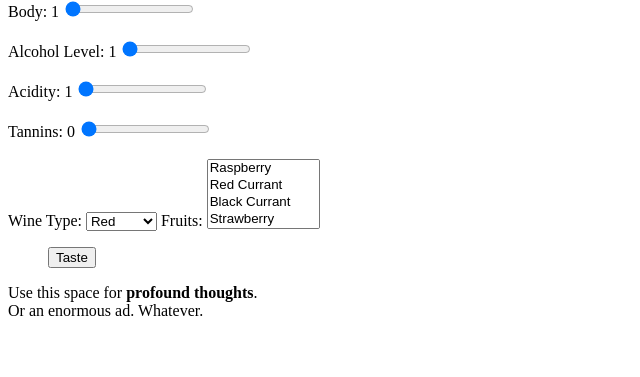
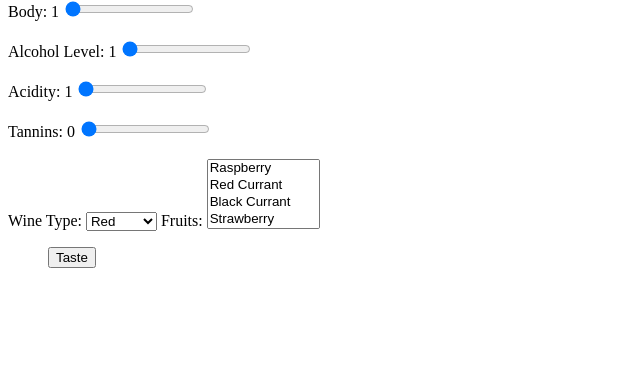
Before and after one commit to rafafgs/ai-somm, a Flask app: page / in a window 1280 px wide. Shown: the part 115-492 px from the top of the page, without its empty margins (0-640 px from the left). Run offline with Flask 3, Linux system fonts and the light colour scheme; some libraries are stand-ins or nearby versions.

Commit message:
Update aisomm.html

```diff
--- a/templates/aisomm.html
+++ b/templates/aisomm.html
@@ -121,13 +121,6 @@
 	</section>
 	</div>
 </div>
-<div id="banner-wrapper">
-  <div class="inner">
-    <section id="banner" class="container">
-      <p>Use this space for <strong>profound thoughts</strong>.<br>
-        Or an enormous ad. Whatever.</p>
-    </section>
-  </div>
 </div>
 <script>
 		$(document).ready(function() {
```
